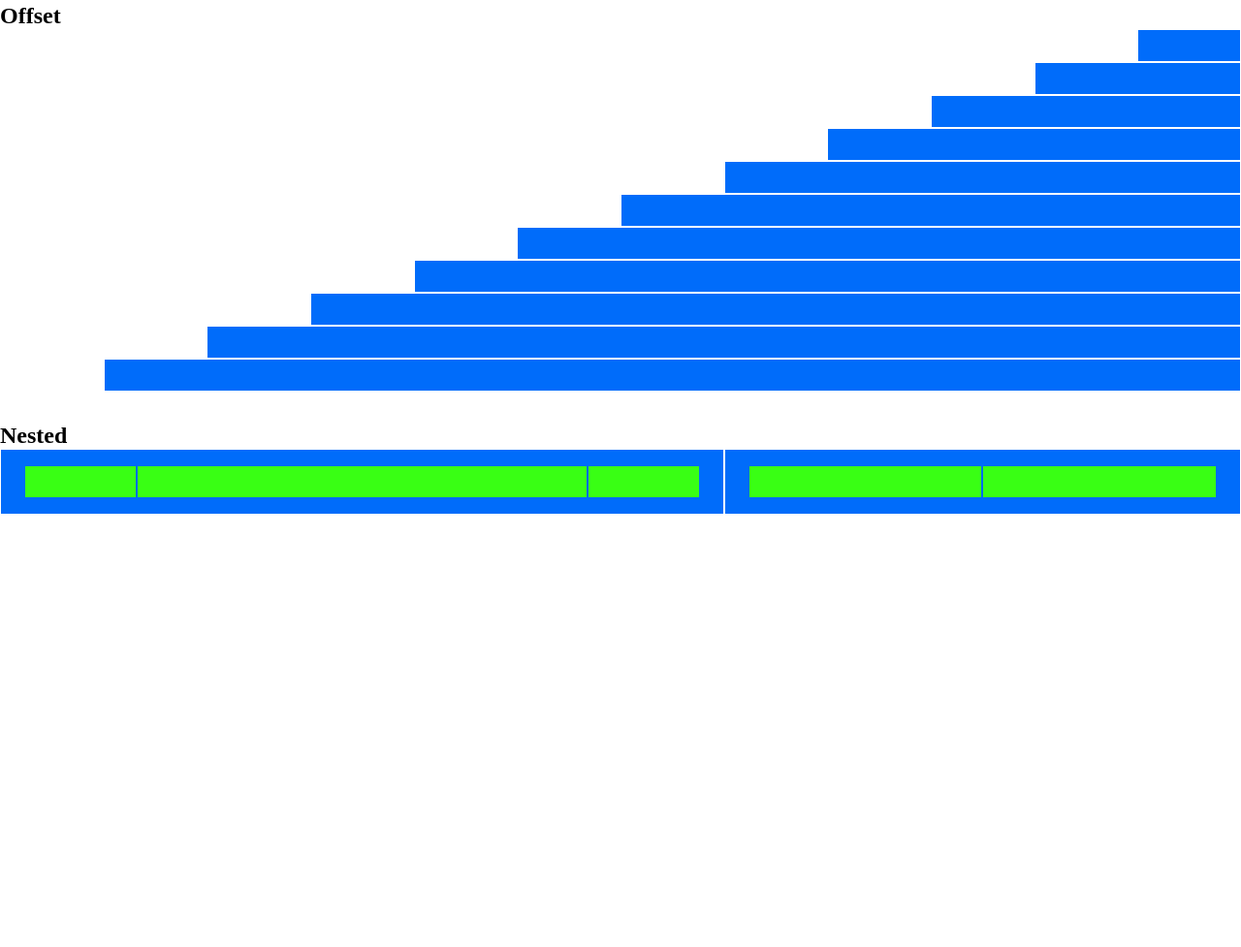
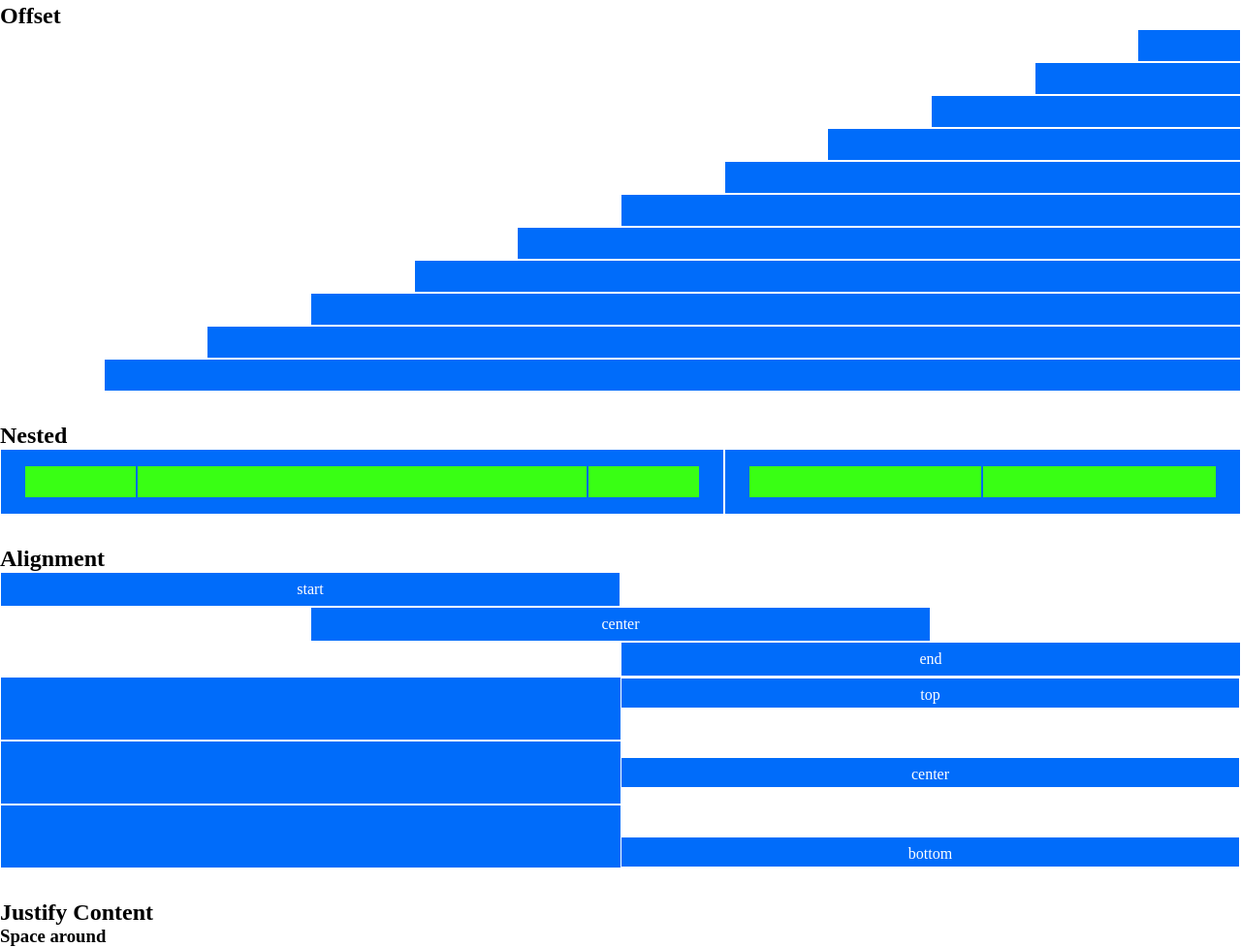
Before and after one commit to Daniele-Simonetti/html-css-12bool, a plain HTML site: page index.html in a window 1280 px wide. Shown: the part 666-1643 px from the top of the page at 97% size. Before the commit the page ends 1229 px from the top, so only its background shows below. Drawn offline with Linux system fonts and the light colour scheme.

Commit message:
end fifth container

```diff
--- a/css/style.css
+++ b/css/style.css
@@ -29,3 +29,44 @@ div.row > div > div {
 body div.container:nth-child(4) div.row > div > div {
   padding: 1em;
 }
+
+/* fifth container */
+body div.container:nth-child(5) div.row > div {
+  padding: 0.5em;
+}
+
+div.row.center {
+  justify-content: center;
+}
+div.row.end {
+  justify-content: end;
+}
+div.row.column {
+  flex-direction: column;
+}
+body div.container:nth-child(5) div.row.column > div {
+  padding: 1em;
+  border: 0;
+}
+div.row.wd-50 {
+  width: 50%;
+}
+div.container-flex div.row.wd-50.left > div {
+  padding: 1em;
+  border: 0;
+}
+
+div.container-flex {
+  display: flex;
+  width: 100%;
+  border: 1px solid white;
+}
+div.container-flex div.row.wd-50.right > div {
+  height: 50%;
+}
+div.row.wd-50.right.center {
+  align-items: center;
+}
+div.row.wd-50.right.bottom {
+  align-items: end;
+}
--- a/index.html
+++ b/index.html
@@ -146,5 +146,58 @@
       </div>
     </div>
   </div>
+  <!-- fifth container -->
+  <div class="container">
+    <h2>Alignment</h2>
+    <div class="row start">
+      <div class="col-xs-6">start</div>
+    </div>
+    <div class="row center">
+      <div class="col-xs-6">center</div>
+    </div>
+    <div class="row end">
+      <div class="col-xs-6">end</div>
+    </div>
+    <!-- flex container -->
+    <div class="container-flex">
+      <div class="row wd-50 left">
+        <div class="col-xs-12"></div>
+        <div class="col-xs-12"></div>
+      </div>
+      <div class="row wd-50 right">
+        <div class="col-xs-12">top</div>
+      </div>
+    </div>
+    <!-- second flex container -->
+    <div class="container-flex">
+      <div class="row wd-50 left">
+        <div class="col-xs-12"></div>
+        <div class="col-xs-12"></div>
+      </div>
+      <div class="row wd-50 right center">
+        <div class="col-xs-12">center</div>
+      </div>
+    </div>
+    <!-- third flex container -->
+    <div class="container-flex">
+      <div class="row wd-50 left">
+        <div class="col-xs-12"></div>
+        <div class="col-xs-12"></div>
+      </div>
+      <div class="row wd-50 right bottom">
+        <div class="col-xs-12">bottom</div>
+      </div>
+    </div>
+
+
+
+
+  </div>
+  <!-- sixth container -->
+  <div class="conatiner">
+    <h2>Justify Content</h2>
+    <h3>Space around</h3>
+  </div>
+  <!-- seventh container -->
 </body>
 </html>
```
